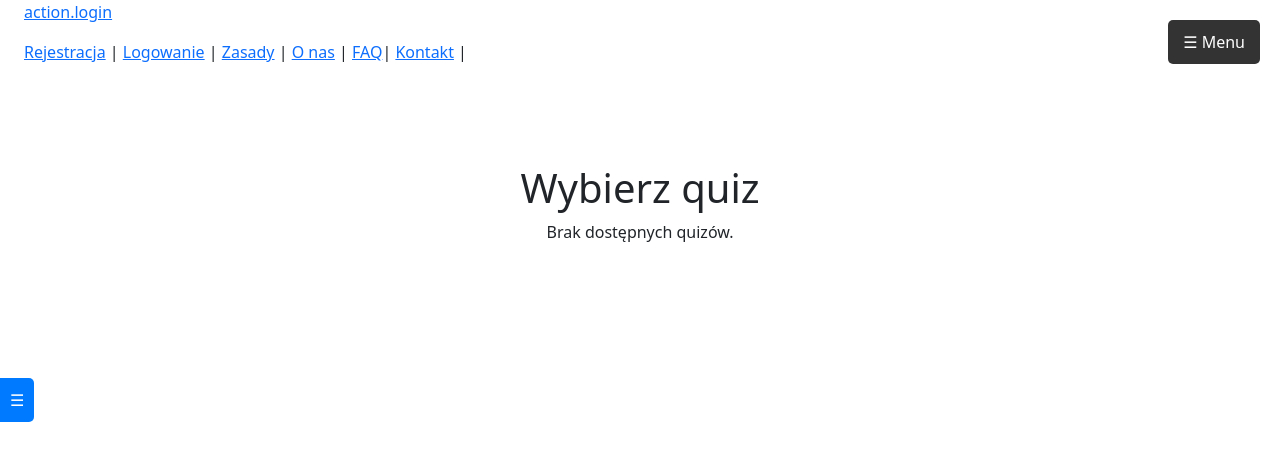
After one commit to Robert-Rzezniczek/Praktyki_QuizySC, a Symfony app: template templates/quiz/menuView.html.twig in a window 1280 px wide. The commit adds this page. Shown: the top 461 px of the page. Run offline with Twig, Linux system fonts and the light colour scheme; the template is opened without the code that fills it, so the values that code supplies are empty; some libraries are stand-ins or nearby versions.

Commit message:
edity i quizy

```diff
--- a/src/Entity/Powiat.php
+++ b/src/Entity/Powiat.php
@@ -48,4 +48,9 @@ class Powiat
 
         return $this;
     }
+    public function __toString(): string
+    {
+        return $this->name ?? '';
+    }
+
 }
--- a/src/Entity/Wojewodztwo.php
+++ b/src/Entity/Wojewodztwo.php
@@ -68,4 +68,9 @@ class Wojewodztwo
 
         return $this;
     }
+    public function __toString(): string
+    {
+        return $this->name ?? '';
+    }
+
 }
--- a/templates/menu/menu.html.twig
+++ b/templates/menu/menu.html.twig
@@ -8,7 +8,7 @@
         <p>nie wiem co tu by mialo byc powiedziane ale zostawiam miejsce bo moze cos bedzie mowione</p>
 
         <div class="d-flex flex-column gap-3 mt-4" style="width: 200px;">
-            <a {#  href="{{ path('quiz_index') }}"#} class="btn btn-primary w-100">Quizy</a>
+            <a href="{{ path('app_quiz_list') }}" class="btn btn-primary w-100">Quizy</a>
             <a href="{{ path('user_edit') }}" class="btn btn-secondary w-100">Edytuj dane</a>
             <a href="{{ path('app_logout') }}" class="btn btn-danger w-100">Wyloguj</a>
         </div>
--- /dev/null
+++ b/templates/quiz/menuView.html.twig
@@ -0,0 +1,63 @@
+{% extends 'base.html.twig' %}
+
+{% block title %}Wybór quizu{% endblock %}
+
+{% block body %}
+    <style>
+        .menu-button {
+            position: absolute;
+            top: 20px;
+            right: 20px;
+            background-color: #333;
+            color: white;
+            padding: 10px 15px;
+            border-radius: 5px;
+            text-decoration: none;
+        }
+
+
+        .quiz-list {
+            display: flex;
+            flex-direction: column;
+            align-items: center;
+            margin-top: 100px;
+        }
+
+        .quiz-item {
+            background: #f0f0f0;
+            padding: 15px 25px;
+            margin: 10px 0;
+            width: 300px;
+            text-align: center;
+            border-radius: 8px;
+            transition: background 0.2s;
+        }
+
+        .quiz-item:hover {
+            background: #ddd;
+        }
+
+        .quiz-item a {
+            text-decoration: none;
+            color: #333;
+            font-weight: bold;
+        }
+    </style>
+
+    <a href="{{ path('app_menu') }}" class="menu-button">☰ Menu</a>
+
+
+    <div class="quiz-list">
+        <h1>Wybierz quiz</h1>
+        {% for quiz in quizzes %}
+            <div class="quiz-item">
+                <a href="{{ path('app_quiz_start', {id: quiz.id}) }}">
+
+                    {{ quiz.title }}
+                </a>
+            </div>
+        {% else %}
+            <p>Brak dostępnych quizów.</p>
+        {% endfor %}
+    </div>
+{% endblock %}
```
Also changed, not shown: src/Controller/QuizMenuViewController.php (added, +32 -0 lines), src/Controller/UserEditController.php (+10 -4 lines), src/Form/UserProfileType.php (+22 -3 lines), templates/edit/edit.html.twig (+13 -9 lines), templates/quiz/start.html.twig (added, +8 -0 lines).
